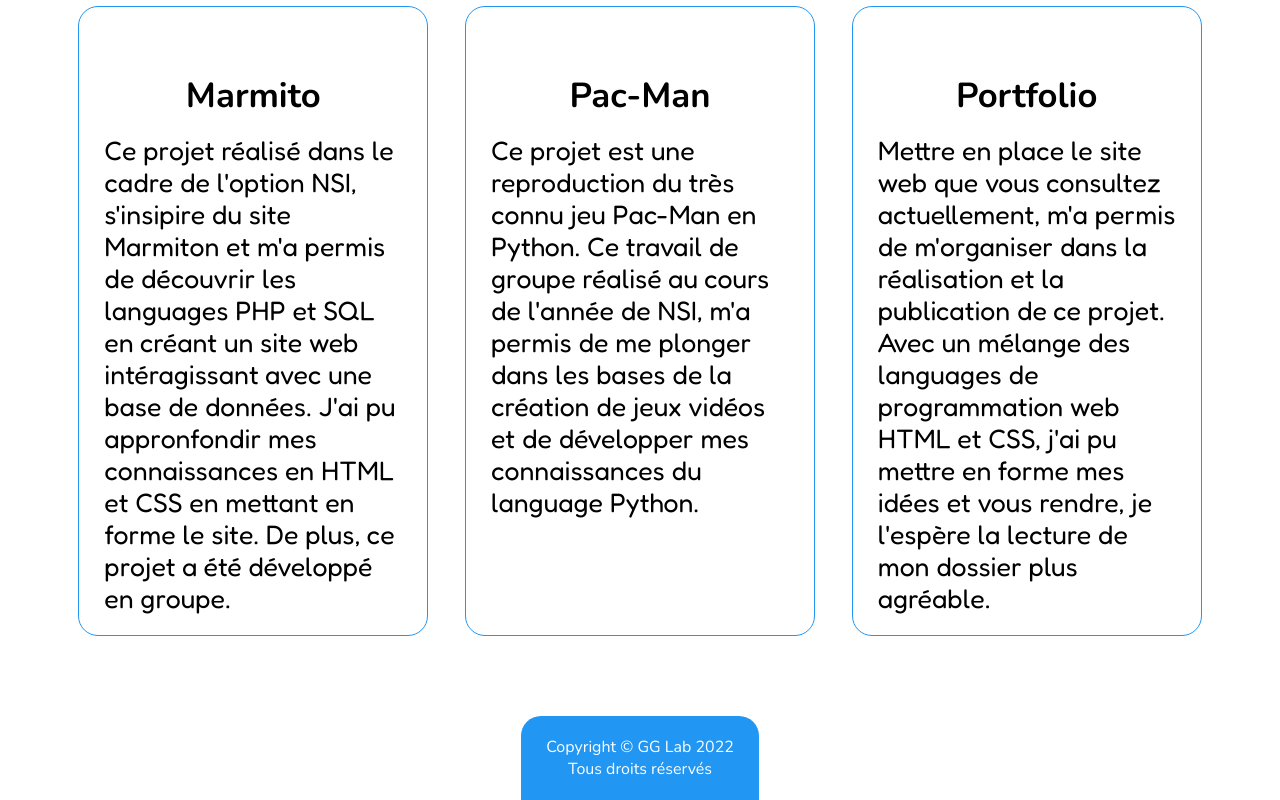
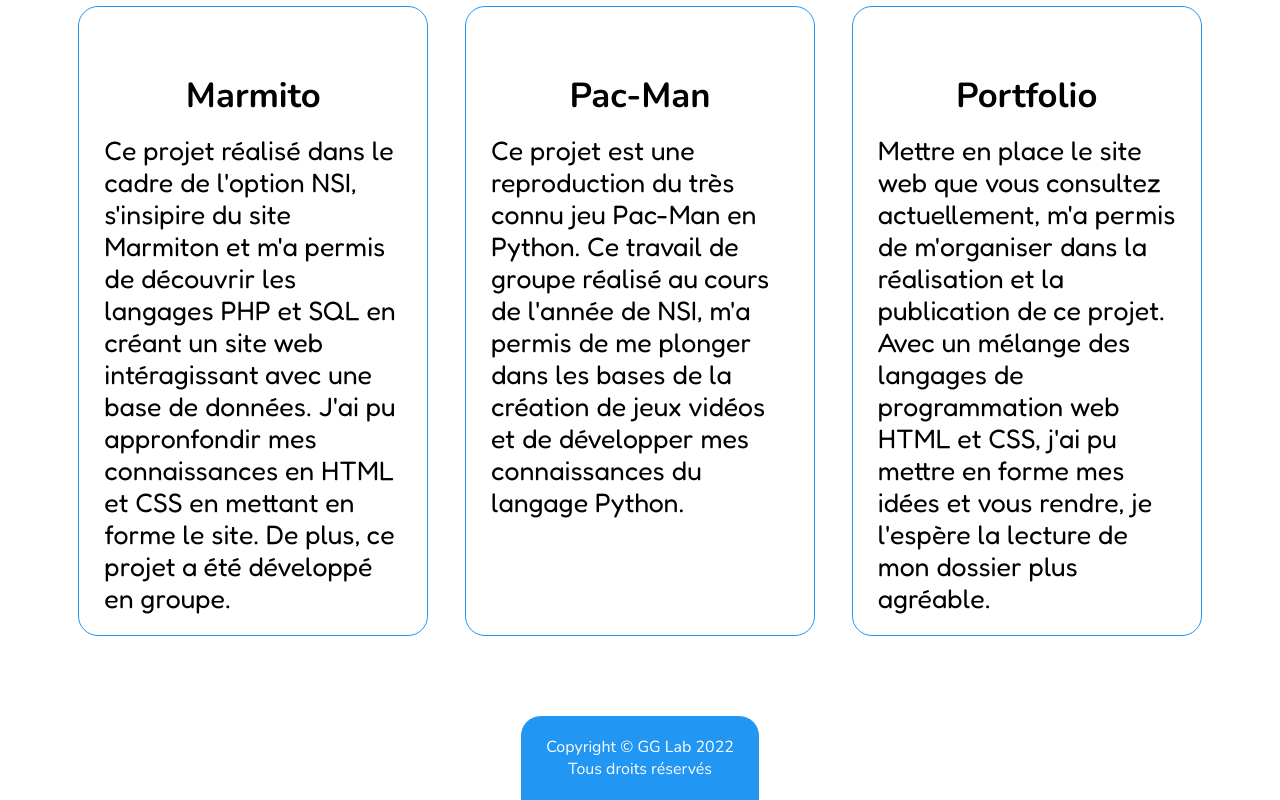
Before and after one commit to Petitpaingrille/portfolio-mmi, a plain HTML site: page index.html in a window 1280 px wide. Shown: the part 2100-2900 px from the top of the page. Drawn offline with nearby package versions, Linux system fonts and the light colour scheme.

Commit message:
Grammatical corrections

```diff
--- a/index.html
+++ b/index.html
@@ -64,15 +64,15 @@
         <div class="card-container">
             <div class="card">
                 <h2 class="card-title">Marmito</h2>
-                <p class="card-text">Ce projet réalisé dans le cadre de l'option NSI, s'insipire du site Marmiton et m'a permis de découvrir les languages PHP et SQL en créant un site web intéragissant avec une base de données. J'ai pu appronfondir mes connaissances en HTML et CSS en mettant en forme le site. De plus, ce projet a été développé en groupe.</p>
+                <p class="card-text">Ce projet réalisé dans le cadre de l'option NSI, s'insipire du site Marmiton et m'a permis de découvrir les langages PHP et SQL en créant un site web intéragissant avec une base de données. J'ai pu appronfondir mes connaissances en HTML et CSS en mettant en forme le site. De plus, ce projet a été développé en groupe.</p>
             </div>
             <div class="card">
                 <h2 class="card-title">Pac-Man</h2>
-                <p class="card-text">Ce projet est une reproduction du très connu jeu Pac-Man en Python. Ce travail de groupe réalisé au cours de l'année de NSI, m'a permis de me plonger dans les bases de la création de jeux vidéos et de développer mes connaissances du language Python.</p>
+                <p class="card-text">Ce projet est une reproduction du très connu jeu Pac-Man en Python. Ce travail de groupe réalisé au cours de l'année de NSI, m'a permis de me plonger dans les bases de la création de jeux vidéos et de développer mes connaissances du langage Python.</p>
             </div>
             <div class="card">
                 <h2 class="card-title">Portfolio</h2>
-                <p class="card-text">Mettre en place le site web que vous consultez actuellement, m'a permis de m'organiser dans la réalisation et la publication de ce projet. Avec un mélange des languages de programmation web HTML et CSS, j'ai pu mettre en forme mes idées et vous rendre, je l'espère la lecture de mon dossier plus agréable.</p>
+                <p class="card-text">Mettre en place le site web que vous consultez actuellement, m'a permis de m'organiser dans la réalisation et la publication de ce projet. Avec un mélange des langages de programmation web HTML et CSS, j'ai pu mettre en forme mes idées et vous rendre, je l'espère la lecture de mon dossier plus agréable.</p>
             </div>
         </div>
     </section>
```
